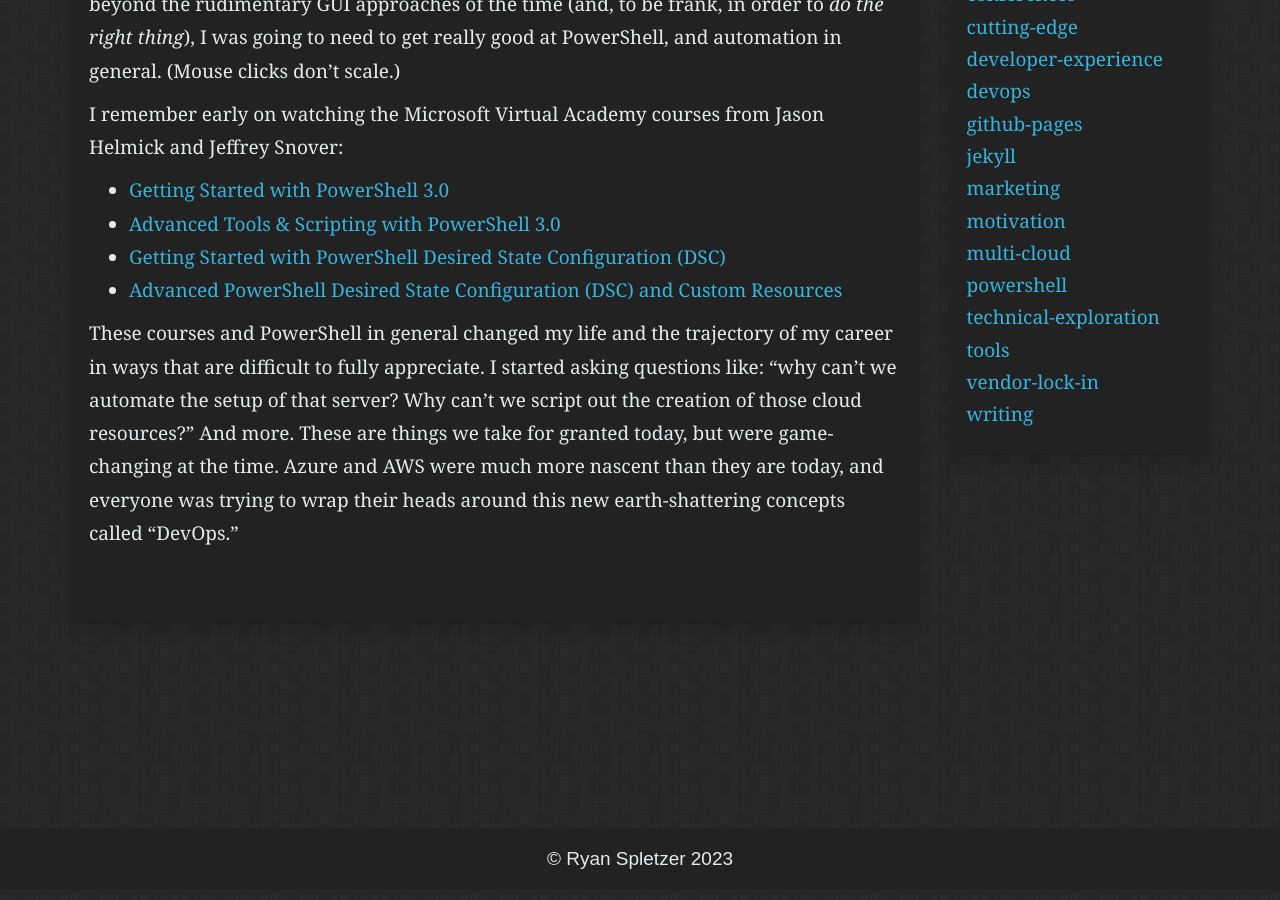
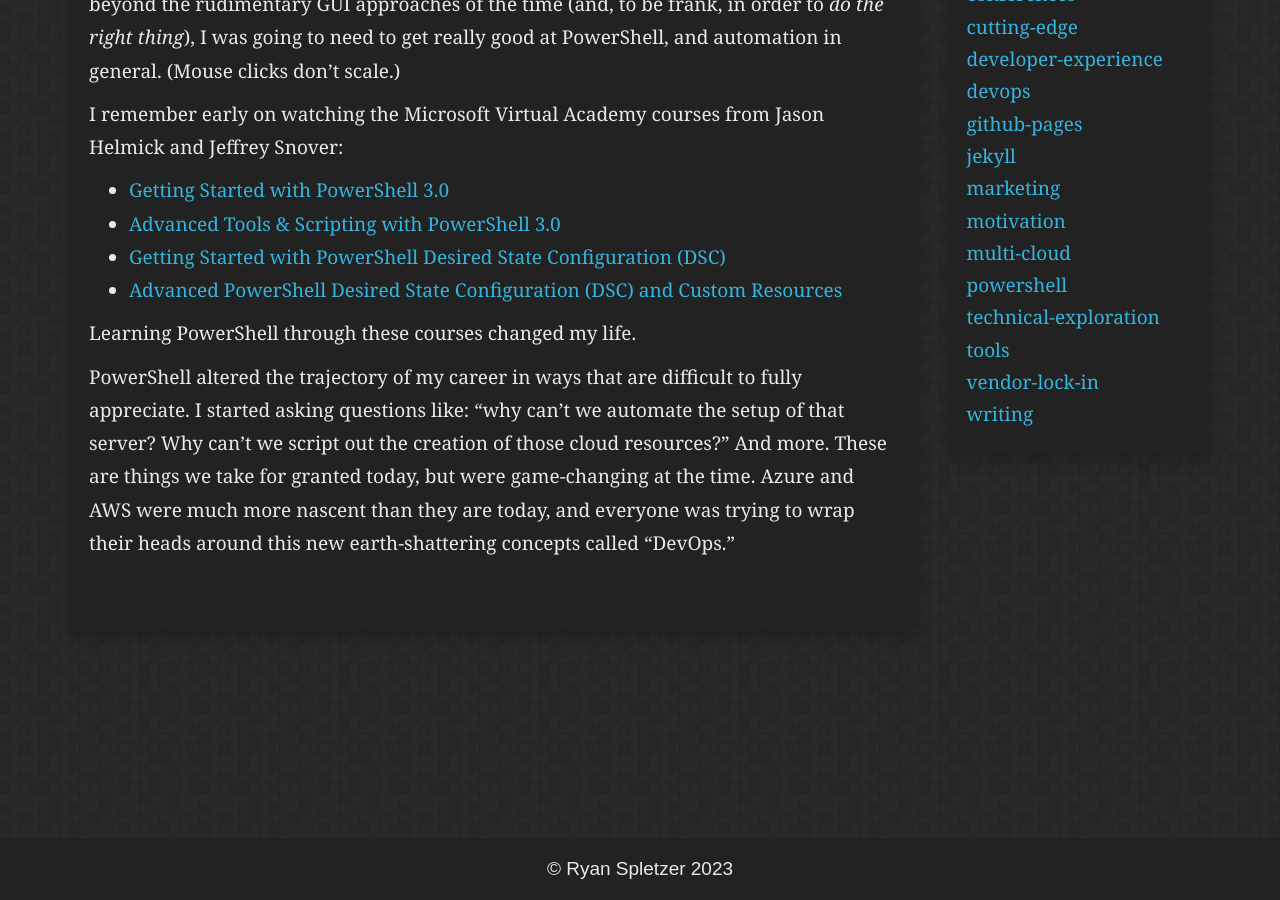
Before and after one commit to ryanspletzer/ryanspletzer.github.io, a Jekyll site: the page built from _posts/2023-04-25-powershell-conf.md, in a window 1280 px wide and 900 px high, scrolled down 917 px. Built offline with Jekyll 4.4.1, drawn with Linux system fonts in a browser that asks for light colours.

Commit message:
Update 2023-04-25-powershell-conf.md

```diff
--- a/_posts/2023-04-25-powershell-conf.md
+++ b/_posts/2023-04-25-powershell-conf.md
@@ -42,8 +42,10 @@ I remember early on watching the Microsoft Virtual Academy courses from Jason He
 * [Getting Started with PowerShell Desired State Configuration (DSC)](https://learn.microsoft.com/en-us/shows/getting-started-with-powershell-dsc/)
 * [Advanced PowerShell Desired State Configuration (DSC) and Custom Resources](https://learn.microsoft.com/en-us/shows/advanced-powershell-dsc-and-custom-resources/)
 
-These courses and PowerShell in general changed my life and the trajectory of my career in ways that are difficult to
-fully appreciate. I started asking questions like: "why can't we automate the setup of that server? Why can't we script
-out the creation of those cloud resources?" And more. These are things we take for granted today, but were
-game-changing at the time. Azure and AWS were much more nascent than they are today, and everyone was trying to wrap
-their heads around this new earth-shattering concepts called "DevOps."
+Learning PowerShell through these courses changed my life.
+
+PowerShell altered the trajectory of my career in ways that are difficult to fully appreciate. I started asking
+questions like: "why can't we automate the setup of that server? Why can't we script out the creation of those cloud
+resources?" And more. These are things we take for granted today, but were game-changing at the time. Azure and AWS
+were much more nascent than they are today, and everyone was trying to wrap their heads around this new
+earth-shattering concepts called "DevOps."
```
